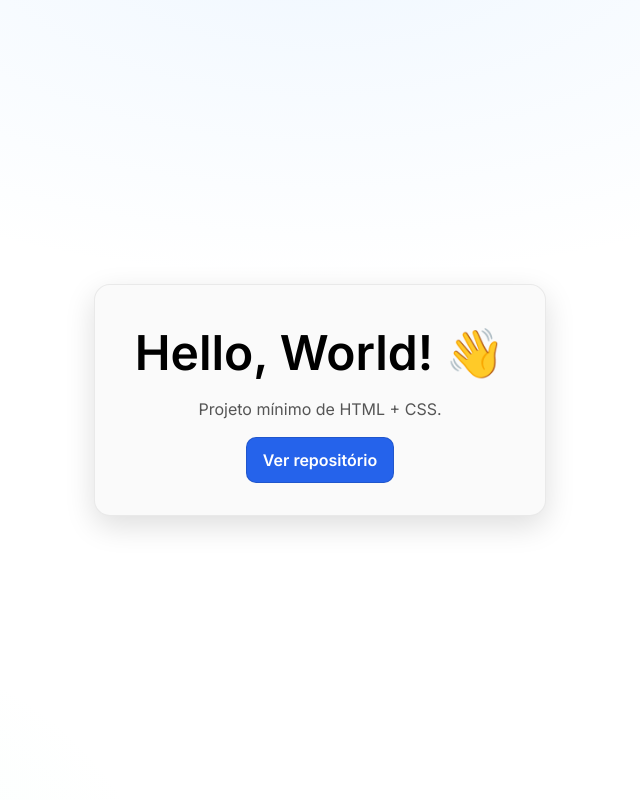
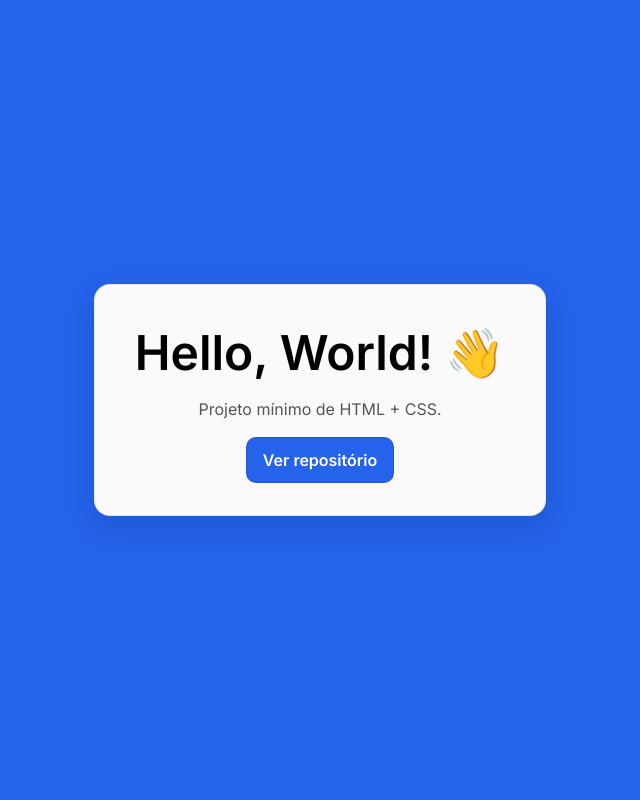
Before and after one commit to duduclaza/sgqoti, a PHP site: page / in a window 1280 px wide. Shown: the whole page, without its empty margins (320-960 px from the left). Run offline with PHP 8.4, Linux system fonts and the light colour scheme.

Commit message:
Change background to solid blue

```diff
--- a/styles.css
+++ b/styles.css
@@ -8,9 +8,7 @@ body {
   line-height: 1.5;
   display: grid;
   place-items: center;
-  background: radial-gradient(1200px 600px at 50% -10%, #89c2ff22 0, transparent 60%),
-              radial-gradient(1000px 500px at -10% 110%, #a7f3d022 0, transparent 60%),
-              radial-gradient(800px 400px at 110% 110%, #fde68a22 0, transparent 60%);
+  background: #2563eb;
 }
 
 .container {
```
